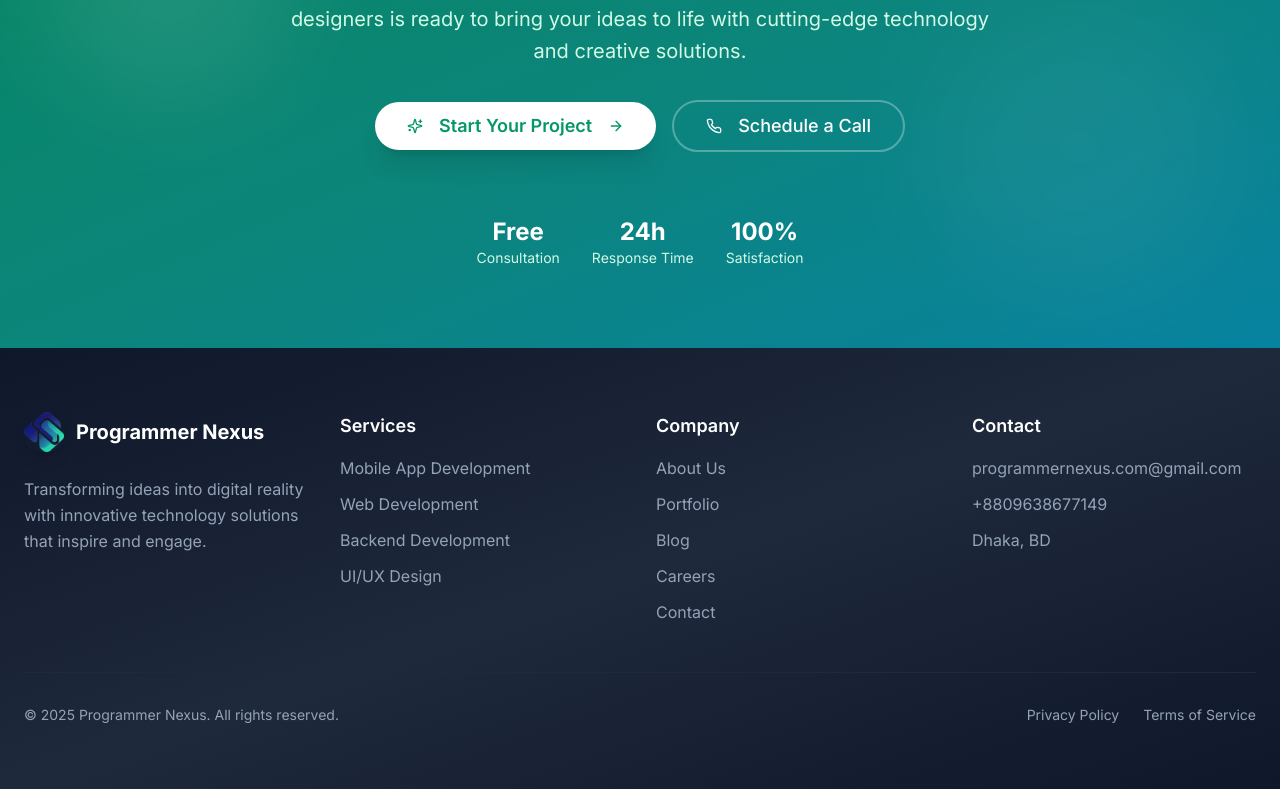
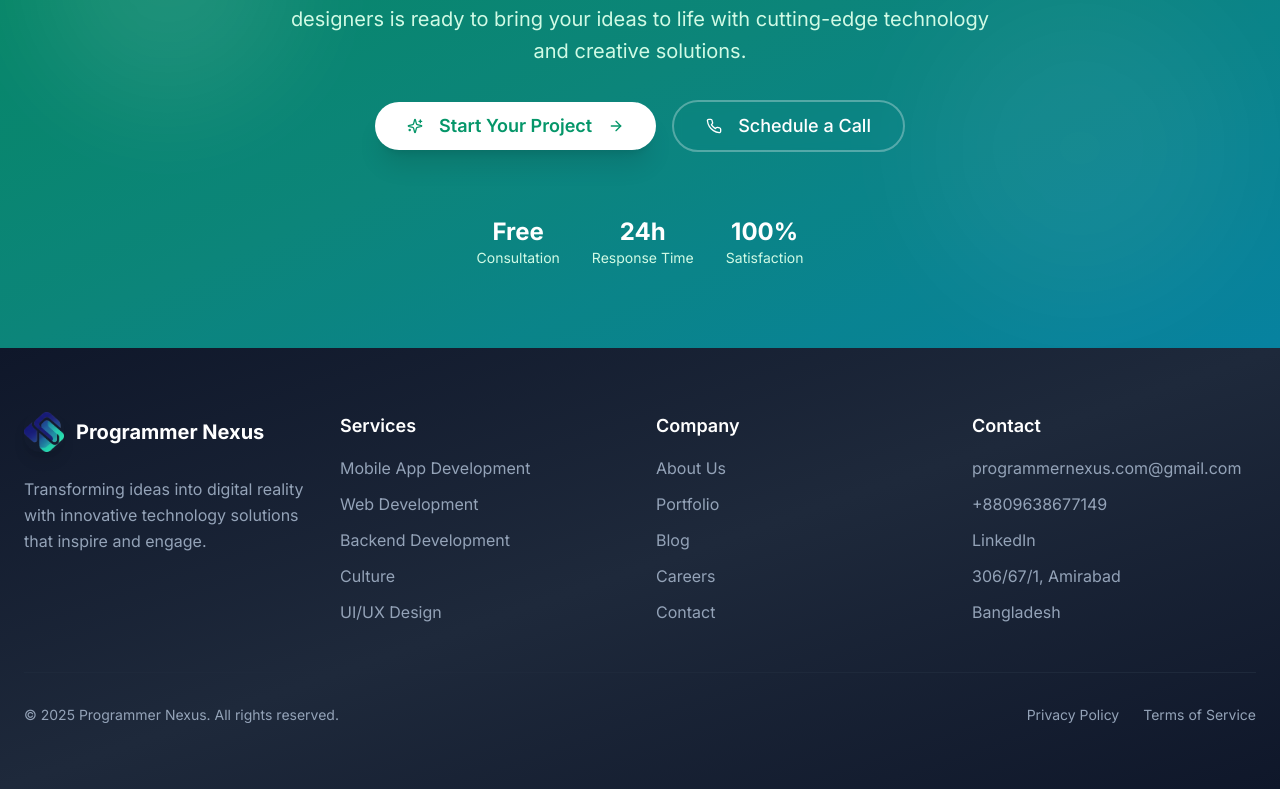
Before and after one commit to zamansheikh/tecsior, a Next.js app: page / in a window 1280 px wide. Shown: the part 2426-3215 px from the top of the page. Built offline with nearby package versions, Linux system fonts and the light colour scheme.

Commit message:
feat: add Culture link to navigation and update contact information for improved accessibility

```diff
--- a/app/layout.tsx
+++ b/app/layout.tsx
@@ -102,6 +102,11 @@ export default function RootLayout({
                     </Link>
                   </li>
                   <li>
+                    <Link href="/culture" className="hover:text-emerald-400 transition-colors">
+                      Culture
+                    </Link>
+                  </li>
+                  <li>
                     <Link href="/services" className="hover:text-emerald-400 transition-colors">
                       UI/UX Design
                     </Link>
@@ -145,7 +150,13 @@ export default function RootLayout({
                 <ul className="space-y-3 text-slate-400">
                   <li>programmernexus.com@gmail.com</li>
                   <li>+8809638677149</li>
-                  <li>Dhaka, BD</li>
+                  <li>
+                    <Link href="https://www.linkedin.com/company/programmernexus" className="hover:text-emerald-400 transition-colors">
+                      LinkedIn
+                    </Link>
+                  </li>
+                  <li>306/67/1, Amirabad</li>
+                  <li>Bangladesh</li>
                 </ul>
               </div>
             </div>
```
